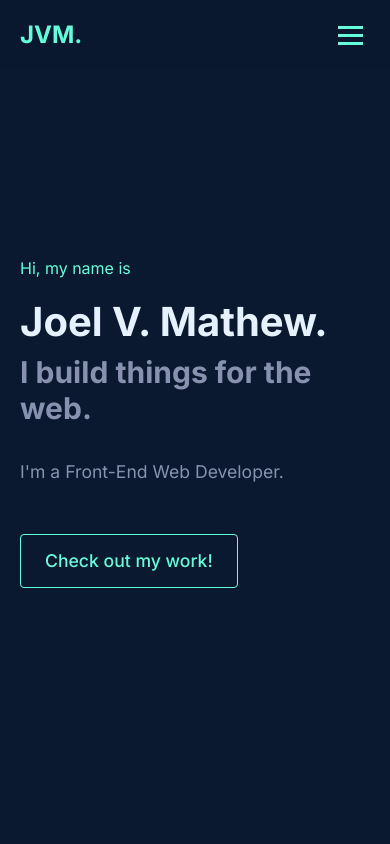
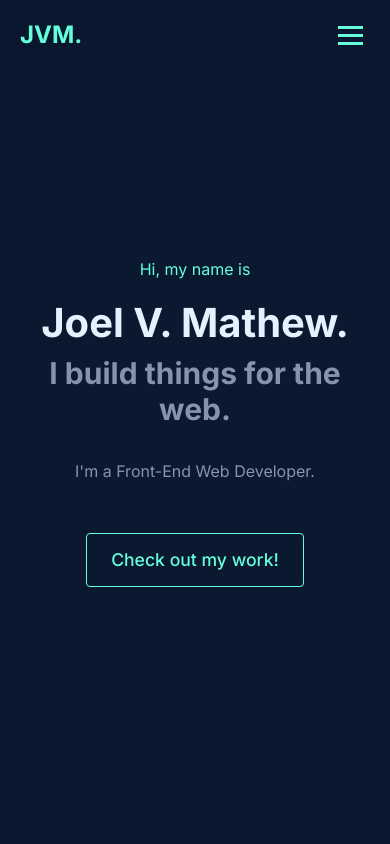
Before and after one commit to joelzac/joelmathewportfolio, a plain HTML site: page index.html in a window 390 px wide. Shown: the top 844 px of the page. Drawn offline with Linux system fonts and the light colour scheme.

Commit message:
updated responsiveness landing page

```diff
--- a/src/styles.css
+++ b/src/styles.css
@@ -416,3 +416,31 @@ ul {
         opacity: 0;
     }
 }
+
+/* Responsive adjustments for the Hero Section on small devices */
+@media (max-width: 480px) {
+    .hero {
+        /* Reduce side padding on very small screens */
+        padding: 0 15px;
+        text-align: center; /* Center-align text for a cleaner look on mobile */
+    }
+
+    .hero__content {
+        /* Ensure content block is centered within the hero section */
+        margin: 0 auto;
+    }
+
+    .hero__description {
+        /* Reduce font size for better readability and fit */
+        font-size: 1rem;
+    }
+}
+
+/* Adjusts layout for landscape mobile phones to prevent content cramping */
+@media (max-height: 600px) and (max-width: 900px) {
+    .hero {
+        min-height: auto; /* Allow the section to not take up the full screen height */
+        padding-top: 120px; /* Add padding to push content down from the fixed header */
+        padding-bottom: 60px;
+    }
+}
```
